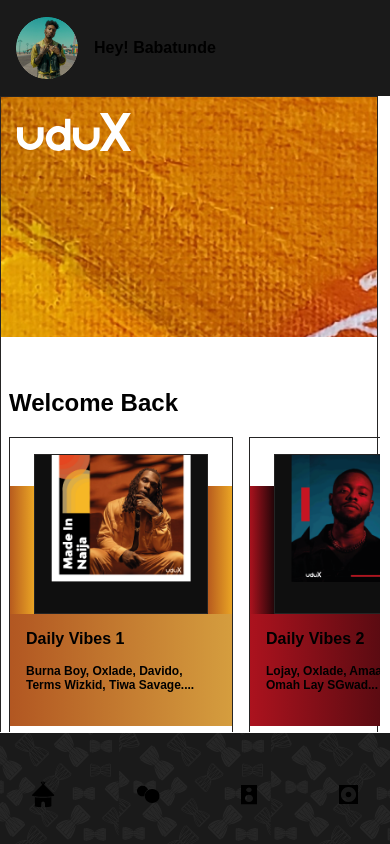
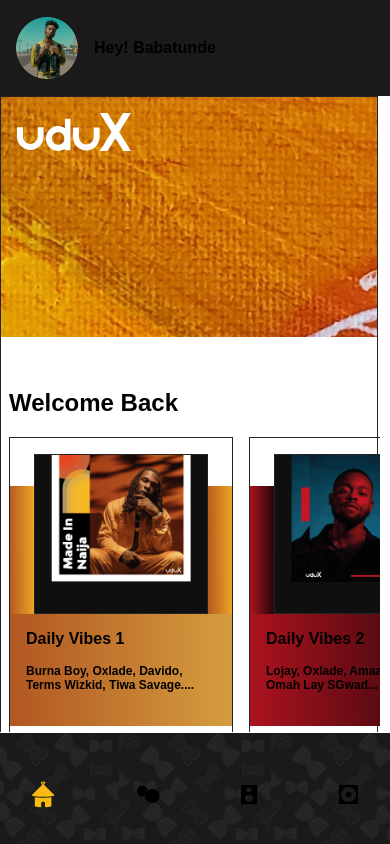
Before and after one commit to tundeloper/Groove-assessment, a Next.js app: page / in a window 390 px wide. In both pictures the pointer is over the element 43 px from the left and 796 px from the top of the page. Built offline with nearby package versions, Linux system fonts and the light colour scheme; a web font is replaced by a local one.

Commit message:
transition

```diff
--- a/componet/MobileNav/index.module.css
+++ b/componet/MobileNav/index.module.css
@@ -15,6 +15,10 @@
 
 }
 
+.mobile div:hover {
+    color: #FBBA12;
+}
+
 
 @media only screen and (max-width: 600px){
 	/*Big smartphones [426px -> 600px]*/
--- a/componet/sidebar/Main-Nav/NavList.module.css
+++ b/componet/sidebar/Main-Nav/NavList.module.css
@@ -6,6 +6,7 @@
 }
 
 .li a{
+    width: fit-content;
     display: flex;
     align-items: center;
     gap: .5rem;
```
